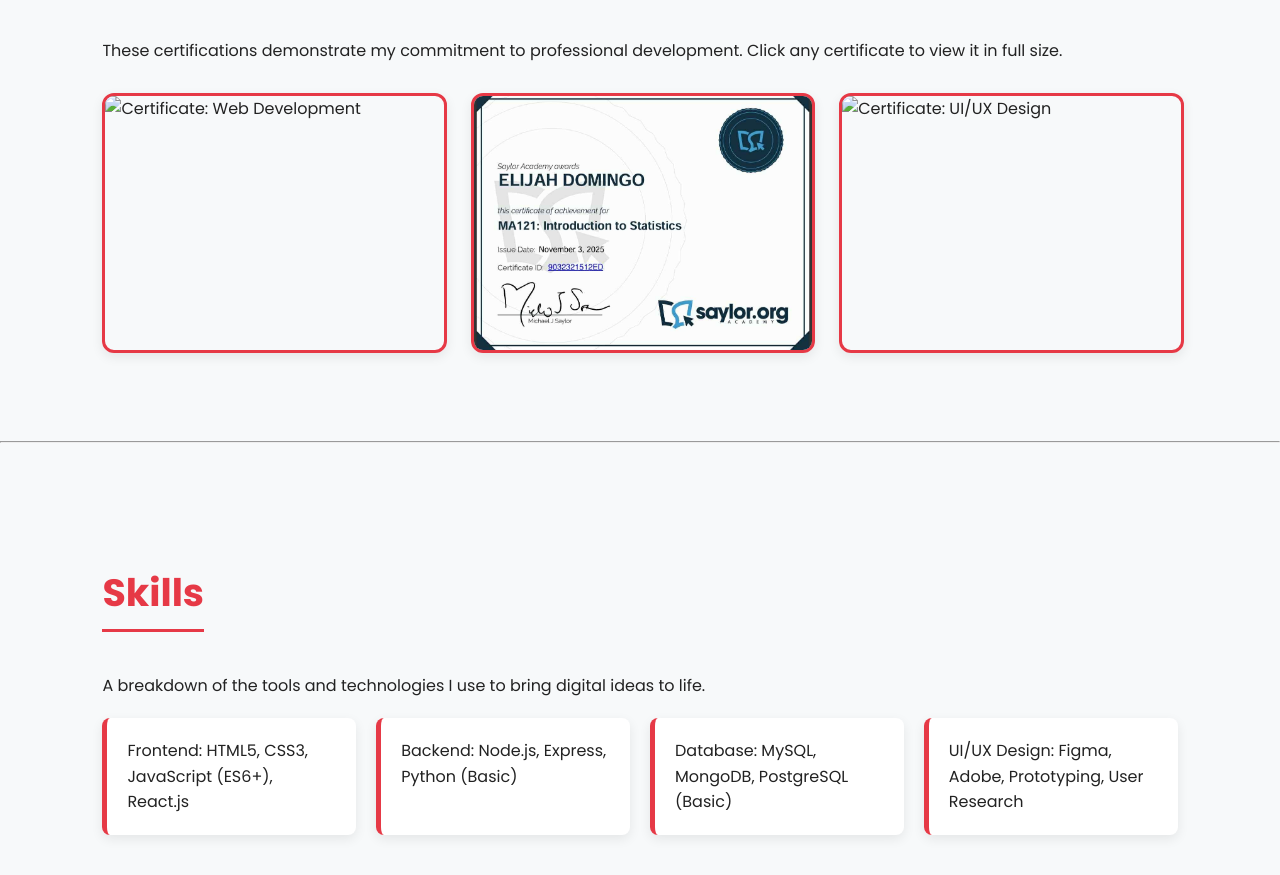
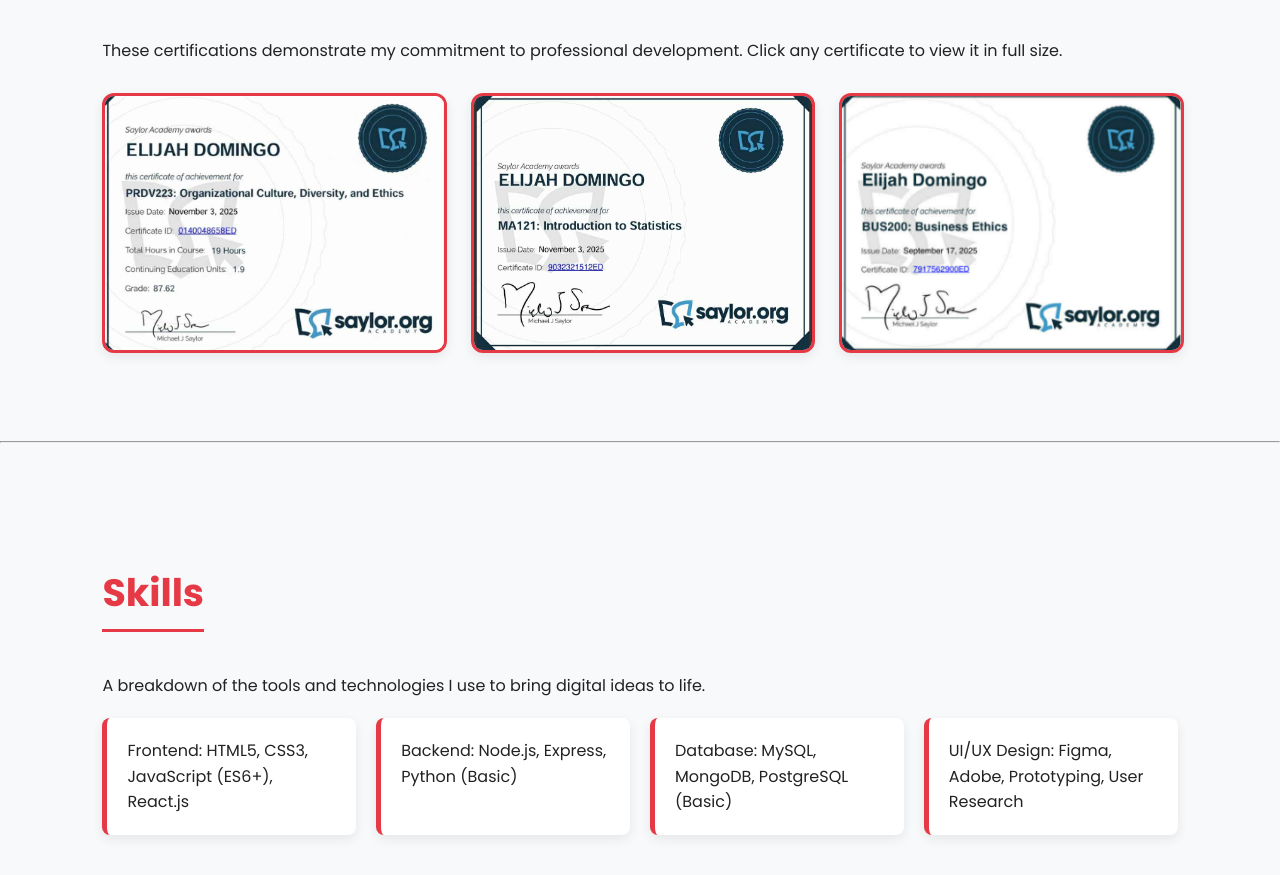
Before and after one commit to elijahhehe/HTML-Projects, a plain HTML site: page index.html in a window 1280 px wide. Shown: the part 2149-3024 px from the top of the page. Drawn offline with Linux system fonts and the light colour scheme.

Commit message:
Update index.html

```diff
--- a/index.html
+++ b/index.html
@@ -374,11 +374,11 @@ grow their brands through an amazing digital experience.
 <p>These certifications demonstrate my commitment to professional development. Click any certificate to view it in full size.</p>
 <div class="cert-grid">
 <img
-src="cert-web-dev.png" class="cert-thumb" alt="Certificate: Web Development" onclick="openCert(this.src)">
+src="cert-web-dev.jpg" class="cert-thumb" alt="Certificate: Web Development" onclick="openCert(this.src)">
 <img
 src="cert-node-js.jpg" class="cert-thumb" alt="Certificate: Node.js Backend" onclick="openCert(this.src)">
 <img
-src="cert-ui-ux.jpg" class="cert-thumb" alt="Certificate: UI/UX Design" onclick="openCert(this.src)">
+src="cert-ui-ux.png" class="cert-thumb" alt="Certificate: UI/UX Design" onclick="openCert(this.src)">
 </div>
 </section>
 
```
